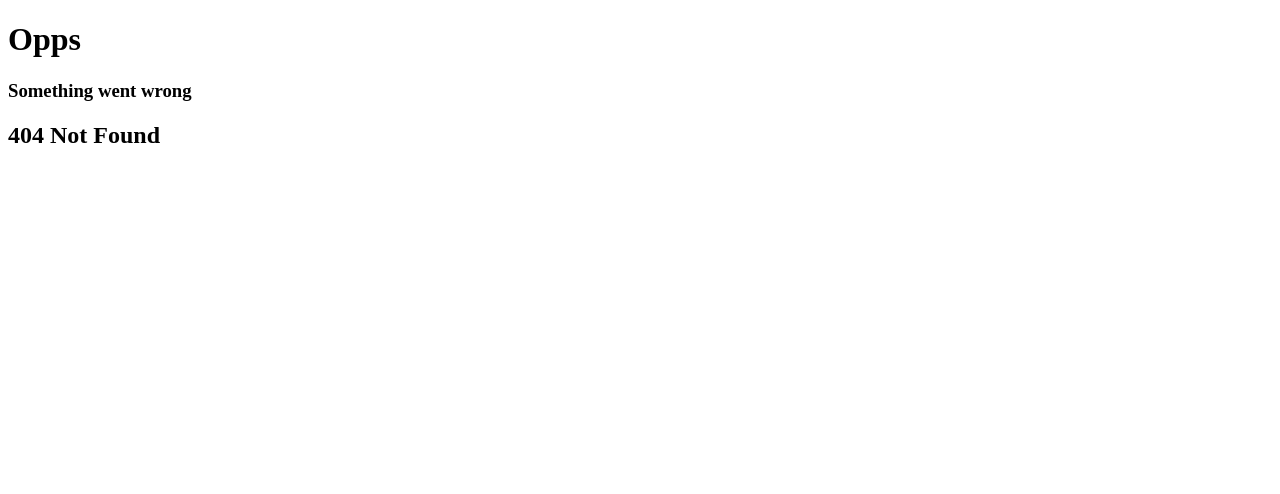
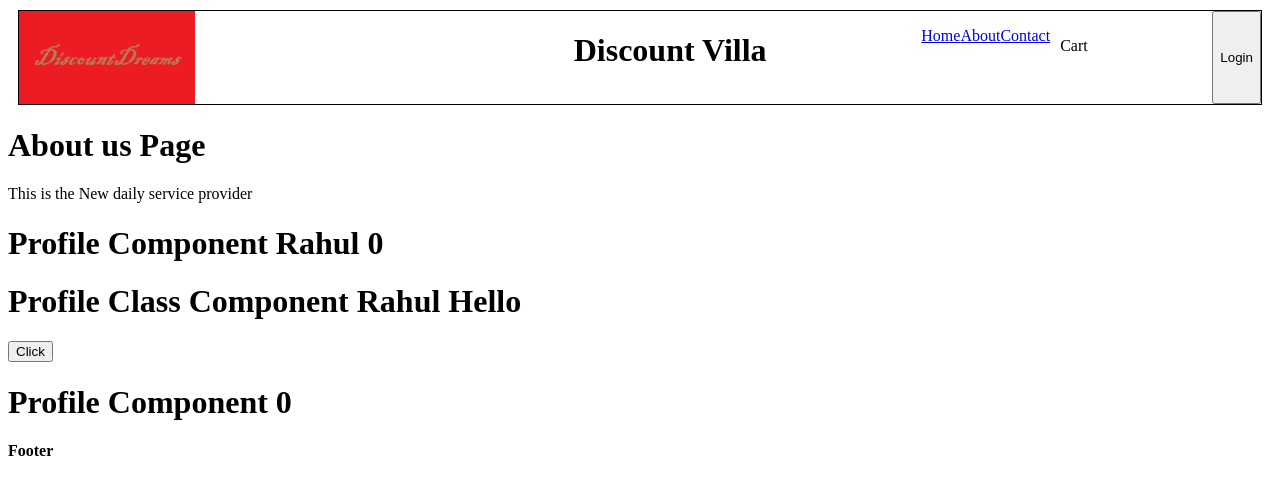
Before and after one commit to RahulRanjan7201/reactjs-school, a React (Vite) app in the folder P1/: page /about/profile in a window 1280 px wide. Before the commit this address had no page. Shown: the top 494 px of the page. Built offline with nearby package versions, Linux system fonts and the light colour scheme; no server answers.

Commit message:
Chapter 8

```diff
--- a/P1/src/components/About.js
+++ b/P1/src/components/About.js
@@ -1,9 +1,37 @@
-const About = () => {
-    return (
-        <div>
+import { Outlet } from "react-router-dom";
+import Profile from "./ProfileClass";
+import ProfileFunctionComponent from './Profile'
+import React from "react";
+// const About2 = () => {
+//     return (
+//         <div>
+//             <h1>About us Page</h1>
+//             <p>This is the New daily service provider</p>
+//             <ProfileFunctionComponent name={"Rahul"}/>
+//             <Profile name={"Rahul"}/>
+//             <Outlet/>
+//         </div>
+//     )
+// }
+class About extends React.Component {
+    constructor(props) {
+        super(props)
+        console.log("constructor")
+    }
+    async componentDidMount(){
+        console.log("Compount did mount")
+    }
+    render() {
+        console.log("render")
+        return (
+            <div>
             <h1>About us Page</h1>
             <p>This is the New daily service provider</p>
+            <ProfileFunctionComponent name={"Rahul"}/>
+            <Profile name={"Rahul"}/>
+            <Outlet/>
         </div>
-    )
+        )
+    }
 }
 export default About;
--- /dev/null
+++ b/P1/src/components/Profile.js
@@ -0,0 +1,12 @@
+import React, { useState } from 'react'
+
+ const Profile = (props) => {
+    const {name} = props;
+    const [counter, setCounter] = useState("0")
+  return (
+    <div>
+        <h1>Profile Component {name} {counter}</h1>
+    </div>
+  )
+}
+export default Profile;
--- /dev/null
+++ b/P1/src/components/ProfileClass.js
@@ -0,0 +1,36 @@
+import React from "react";
+class Profile extends React.Component {
+    // State Management
+    constructor(props) {
+        super(props)
+        // create state
+        this.state = {
+            count:0,
+            userInfo:{
+                name:"Hello"
+            }
+        }
+    }
+    async componentDidMount() {
+        const data = await fetch("https://api.github.com/users/RahulRanjan7201")
+        const json  = await data.json();
+        this.setState({
+            userInfo:json
+        })
+        console.log("Compo0nent did mount")
+    }
+    render() {
+        console.log("Render")
+        return (
+            <>
+            <h1>Profile Class Component {this.props.name} {this.state.userInfo.name}</h1>
+            <button onClick={() => {
+                this.setState({
+                    count:1
+                })
+            }}>Click</button>
+            </>
+        )
+    }
+}
+export default Profile;
```
Also changed, not shown: P1/src/App.js (+8 -1 lines).
